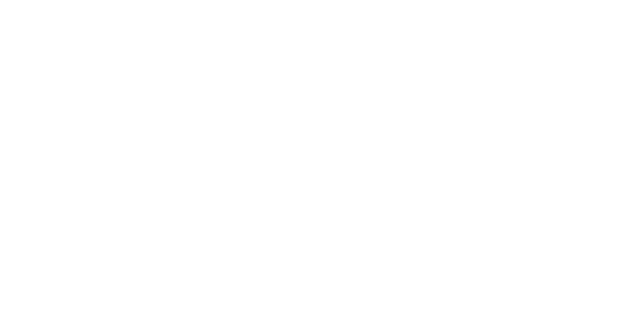
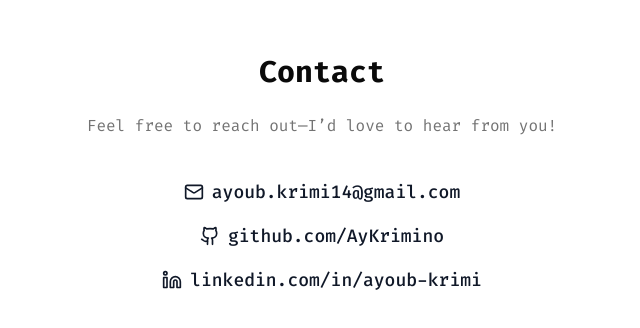
Before and after one commit to AyKrimino/portfolio, a Next.js app: page / in a window 1280 px wide. Shown: the part 3568-3896 px from the top of the page, without its empty margins (318-958 px from the left). Before the commit the page ends 3366 px from the top, so only its background shows below. Built offline with nearby package versions, Linux system fonts and the light colour scheme.

Commit message:
feat: add contact section

```diff
--- a/src/app/(home)/page.tsx
+++ b/src/app/(home)/page.tsx
@@ -1,4 +1,5 @@
 import AboutSection from "@/components/AboutSection";
+import ContactSection from "@/components/ContactSection";
 import HeroSection from "@/components/HeroSection";
 import ProjectsSection from "@/components/ProjectsSection";
 import ResumeSection from "@/components/ResumeSection";
@@ -10,6 +11,7 @@
       <AboutSection />
       <ProjectsSection />
       <ResumeSection />
+      <ContactSection />
     </div>
   );
 }
--- /dev/null
+++ b/src/components/ContactSection.tsx
@@ -0,0 +1,43 @@
+import { Github, Linkedin, Mail } from "lucide-react";
+
+const ContactSection = () => {
+  return (
+    <section
+      id="contact-section"
+      className="flex flex-col items-center justify-center gap-2 lg:gap-4 min-h-screen px-4 sm:px-6 lg:px-8 text-center"
+    >
+      <h2 className="text-3xl font-bold text-center mb-2">Contact</h2>
+      <p className="text-muted-foreground">
+        Feel free to reach out—I’d love to hear from you!
+      </p>
+
+      <div className="flex flex-col gap-4 mt-6">
+        <a
+          href="mailto:ayoub.krimi14@gmail.com"
+          className="inline-flex items-center justify-center gap-2 text-lg font-medium text-gray-900 hover:underline"
+        >
+          <Mail className="h-5 w-5" />
+          ayoub.krimi14@gmail.com
+        </a>
+
+        <a
+          href="https://github.com/AyKrimino"
+          className="inline-flex justify-center items-center gap-2 text-lg font-medium text-gray-900 hover:underline"
+        >
+          <Github className="h-5 w-5" />
+          github.com/AyKrimino
+        </a>
+
+        <a
+          href="https://linkedin.com/in/ayoub-krimi"
+          className="inline-flex justify-center items-center gap-2 text-lg font-medium text-gray-900 hover:underline"
+        >
+          <Linkedin className="h-5 w-5" />
+          linkedin.com/in/ayoub-krimi
+        </a>
+      </div>
+    </section>
+  );
+};
+
+export default ContactSection;
```
